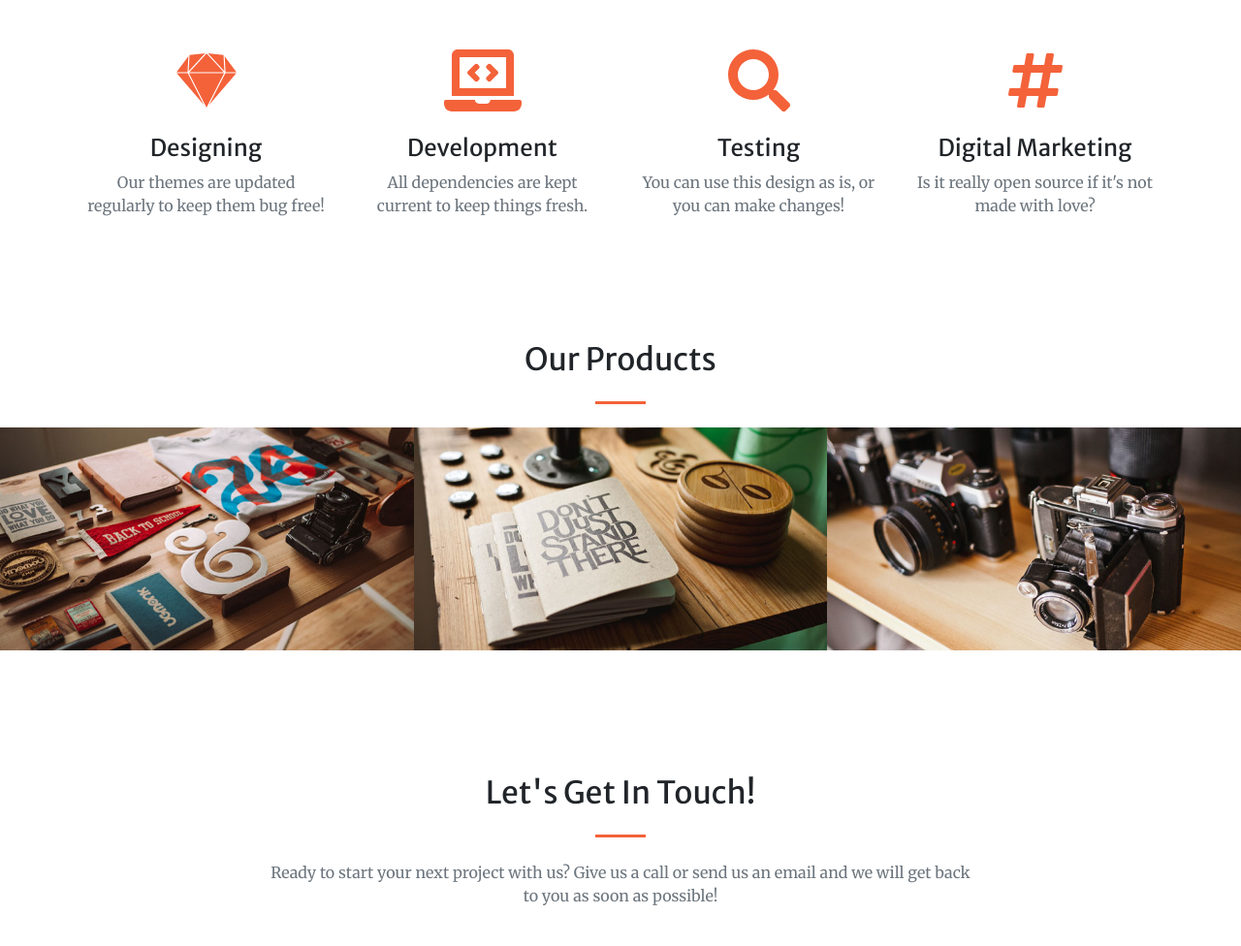
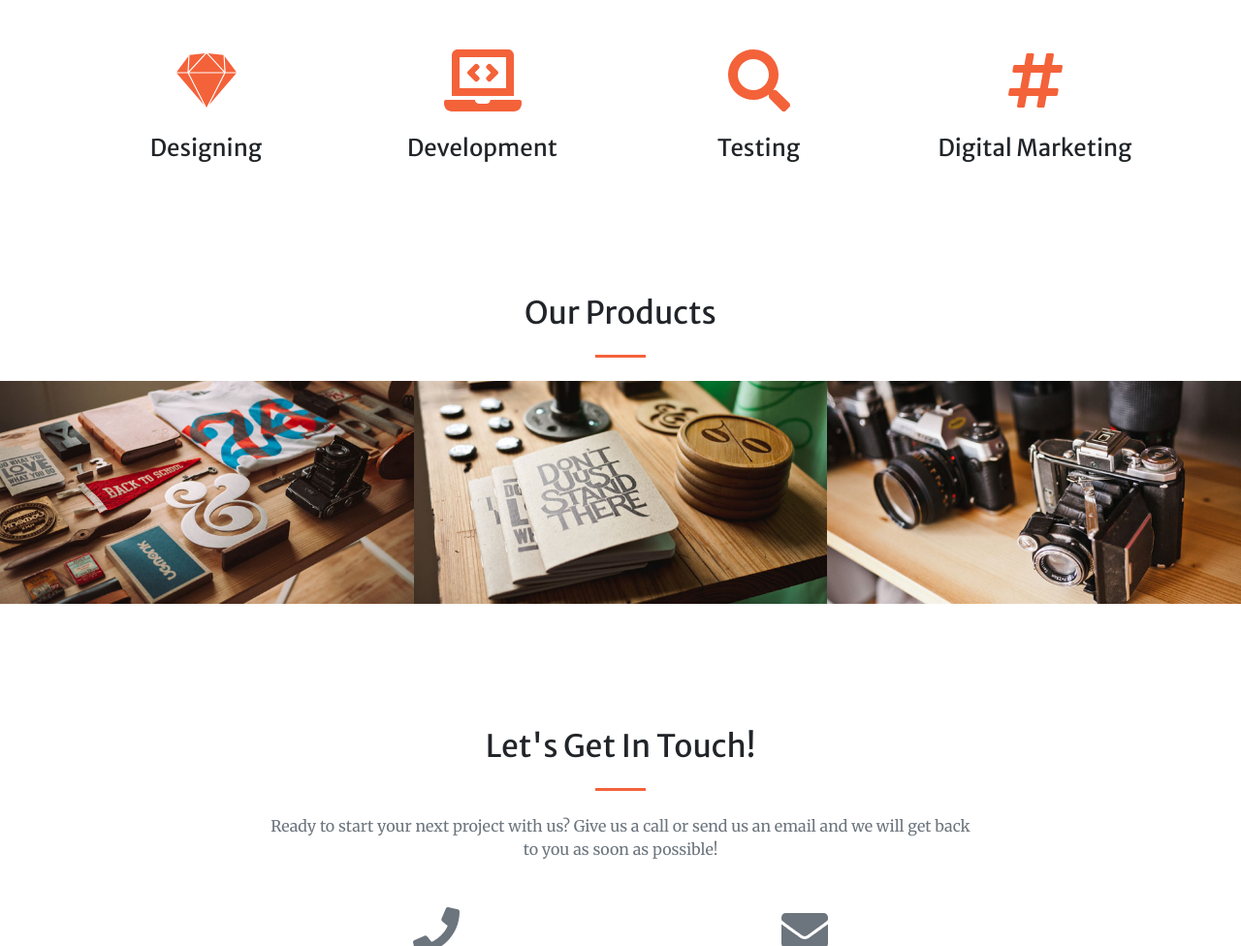
Before and after one commit to GlassesCodes/Website, a plain HTML site: page index.html in a window 1280 px wide. Shown: the part 1492-2468 px from the top of the page at 97% size. Drawn offline with nearby package versions, Linux system fonts and the light colour scheme.

Commit message:
commented description

```diff
--- a/index.html
+++ b/index.html
@@ -71,28 +71,28 @@
                         <div class="mt-5">
                             <i class="fab fa-4x fa-sketch text-primary mb-4"></i>
                             <h3 class="h4 mb-2">Designing</h3>
-                            <p class="text-muted mb-0">Our themes are updated regularly to keep them bug free!</p>
+<!--                            <p class="text-muted mb-0">Our themes are updated regularly to keep them bug free!</p>-->
                         </div>
                     </div>
                     <div class="col-lg-3 col-md-6 text-center">
                         <div class="mt-5">
                             <i class="fas fa-4x fa-laptop-code text-primary mb-4"></i>
                             <h3 class="h4 mb-2">Development</h3>
-                            <p class="text-muted mb-0">All dependencies are kept current to keep things fresh.</p>
+<!--                            <p class="text-muted mb-0">All dependencies are kept current to keep things fresh.</p>-->
                         </div>
                     </div>
                     <div class="col-lg-3 col-md-6 text-center">
                         <div class="mt-5">
                             <i class="fas fa-4x fa-search text-primary mb-4"></i>
                             <h3 class="h4 mb-2">Testing</h3>
-                            <p class="text-muted mb-0">You can use this design as is, or you can make changes!</p>
+<!--                            <p class="text-muted mb-0">You can use this design as is, or you can make changes!</p>-->
                         </div>
                     </div>
                     <div class="col-lg-3 col-md-6 text-center">
                         <div class="mt-5">
                             <i class="fas fa-4x fa-hashtag text-primary mb-4"></i>
                             <h3 class="h4 mb-2">Digital Marketing</h3>
-                            <p class="text-muted mb-0">Is it really open source if it's not made with love?</p>
+<!--                            <p class="text-muted mb-0">Is it really open source if it's not made with love?</p>-->
                         </div>
                     </div>
                 </div>
```
